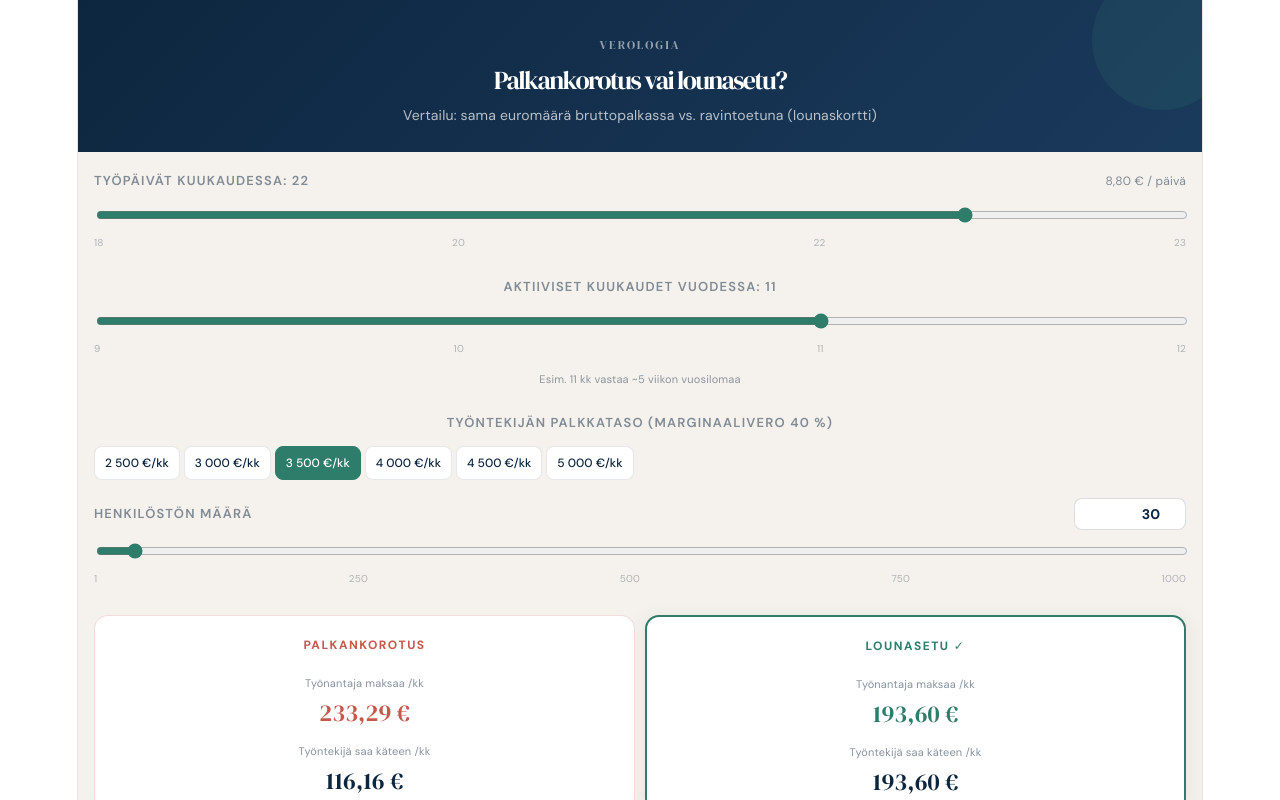
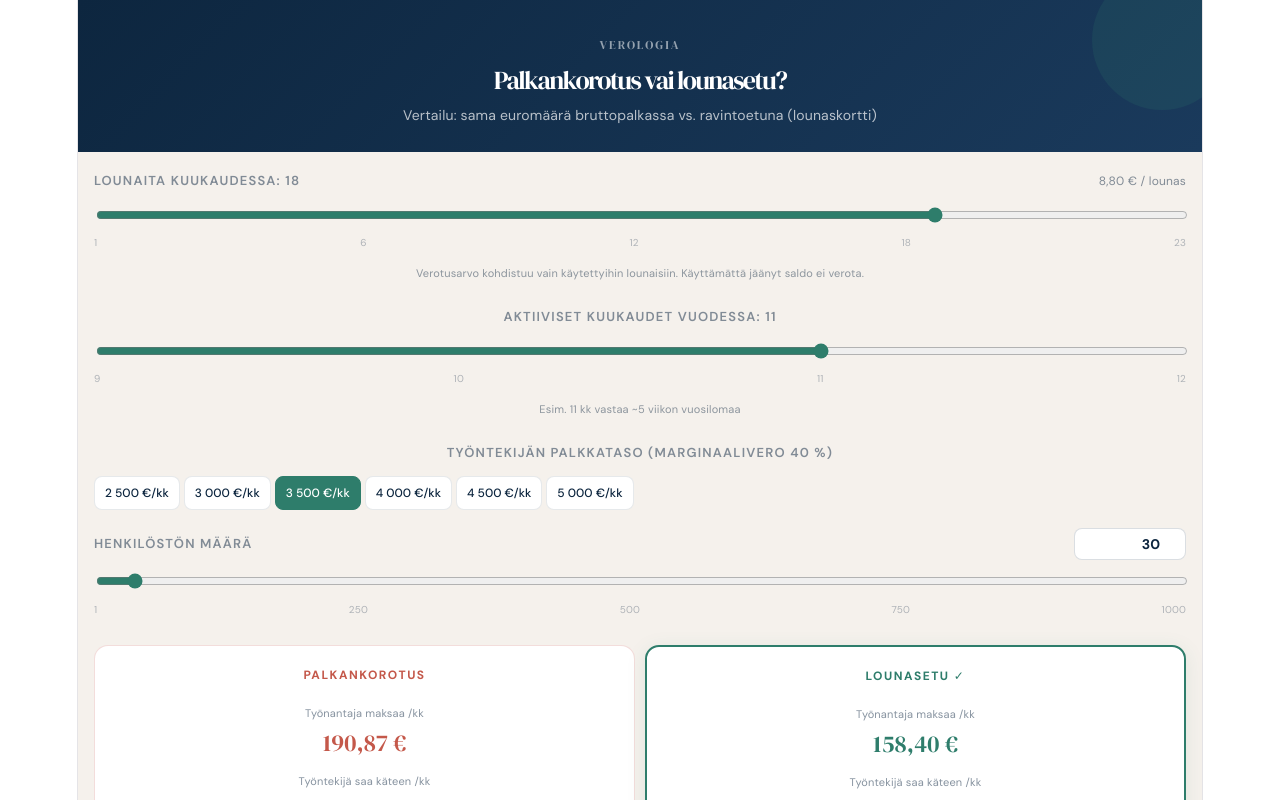
Before and after one commit to tuomaspesonen2-svg/verologia-lounasetu, a React (Vite) app: page / in a window 1280 px wide. Shown: the top 800 px of the page. Built offline with nearby package versions, Linux system fonts and the light colour scheme.

Commit message:
Change workdays to lunches in calculations

```diff
--- a/src/LounasetuLaskelma.jsx
+++ b/src/LounasetuLaskelma.jsx
@@ -22,8 +22,11 @@ const SALARY_EXAMPLES = [
 const SIVUKULUT_RATE = 0.205;
 const EMPLOYEES_MIN = 1;
 const EMPLOYEES_MAX = 1000;
-const WORKDAYS_MIN = 18;
-const WORKDAYS_MAX = 23;
+// Lounaita kuukaudessa — verotus kohdistuu vain todellisiin käyttökertoihin,
+// ei automaattisesti jokaiselle työpäivälle. Range kattaa kaikki realistiset
+// käyttötasot: kerran viikossa (n. 4) → lähes joka työpäivä (23).
+const LUNCHES_MIN = 1;
+const LUNCHES_MAX = 23;
 // Käytännössä lounasetu kertyy vain työkuukausina; vuosiloman aikana ei kertymää.
 // Oletus 11 kk vastaa noin 5 viikon vuosilomaa. Käyttäjä voi säätää.
 const ACTIVE_MONTHS_DEFAULT = 11;
@@ -58,7 +61,7 @@ function AnimBar({ value, max, color, label, delay = 0 }) {
 }
 
 export default function LounasetuLaskelma() {
-  const [workdays, setWorkdays] = useState(22);
+  const [lunches, setLunches] = useState(18);
   const [salaryIdx, setSalaryIdx] = useState(2);
   const [employees, setEmployees] = useState(30);
   const [activeMonths, setActiveMonths] = useState(ACTIVE_MONTHS_DEFAULT);
@@ -74,8 +77,9 @@ export default function LounasetuLaskelma() {
 
   const calc = useMemo(() => {
     // Verotehokas malli: työnantaja kustantaa täsmälleen ravintoedun verotusarvon
-    // → ei sivukuluja työnantajalle, ei verotettavaa etua työntekijälle
-    const monthlyBenefit = TAX_VALUE_PER_DAY * workdays;
+    // → ei sivukuluja työnantajalle, ei verotettavaa etua työntekijälle.
+    // Etu lasketaan käytettyjen lounaiden mukaan, ei automaattisesti jokaiselle työpäivälle.
+    const monthlyBenefit = TAX_VALUE_PER_DAY * lunches;
     const yearlyBenefit = monthlyBenefit * activeMonths;
 
     // Vertailu palkankorotukseen (sama euromäärä bruttopalkkana)
@@ -103,7 +107,7 @@ export default function LounasetuLaskelma() {
       employeeGainMonth, employeeGainYear,
       totalEmployerSavingsYear, totalCostBenefitYear, totalCostSalaryYear,
     };
-  }, [workdays, salary, employees, activeMonths]);
+  }, [lunches, salary, employees, activeMonths]);
 
   const maxBar = Math.max(calc.employerCostSalary, calc.monthlyBenefit);
 
@@ -151,7 +155,7 @@ export default function LounasetuLaskelma() {
 
       <div style={{ padding: "16px 16px 100px" }}>
 
-        {/* Workdays selector */}
+        {/* Lunches per month selector */}
         <div style={{ marginBottom: 18 }}>
           <div style={{
             display: "flex", justifyContent: "space-between", alignItems: "center",
@@ -161,25 +165,30 @@ export default function LounasetuLaskelma() {
               fontSize: 13, fontWeight: 600, textTransform: "uppercase",
               letterSpacing: 1.2, color: "rgba(13,38,63,0.5)",
             }}>
-              Työpäivät kuukaudessa: {workdays}
+              Lounaita kuukaudessa: {lunches}
             </div>
             <div style={{ fontSize: 12, color: "rgba(13,38,63,0.5)" }}>
-              {fmt(TAX_VALUE_PER_DAY)} € / päivä
+              {fmt(TAX_VALUE_PER_DAY)} € / lounas
             </div>
           </div>
           <input
             type="range"
-            min={WORKDAYS_MIN}
-            max={WORKDAYS_MAX}
-            value={workdays}
-            onChange={(e) => setWorkdays(Number(e.target.value))}
+            min={LUNCHES_MIN}
+            max={LUNCHES_MAX}
+            value={lunches}
+            onChange={(e) => setLunches(Number(e.target.value))}
             style={{ width: "100%", accentColor: ACCENT }}
           />
           <div style={{
             display: "flex", justifyContent: "space-between",
             fontSize: 10, color: "rgba(13,38,63,0.3)",
           }}>
-            <span>18</span><span>20</span><span>22</span><span>23</span>
+            <span>1</span><span>6</span><span>12</span><span>18</span><span>23</span>
+          </div>
+          <div style={{
+            fontSize: 11, color: "rgba(13,38,63,0.45)", marginTop: 4,
+          }}>
+            Verotusarvo kohdistuu vain käytettyihin lounaisiin. Käyttämättä jäänyt saldo ei verota.
           </div>
         </div>
 
@@ -488,7 +497,7 @@ export default function LounasetuLaskelma() {
           fontSize: 10, color: "rgba(13,38,63,0.35)", lineHeight: 1.6,
           padding: "0 4px",
         }}>
-          Laskelma perustuu vuoden 2026 ravintoedun verotusarvoon 8,80 €/ateria, työnantajan sivukuluihin 20,5 % (TyEL, sairausvakuutus, työttömyysvakuutus, tapaturmavakuutus, ryhmähenkivakuutus) ja viitteellisiin marginaaliveroasteisiin. Laskelmassa oletetaan verotehokas malli: työnantaja kustantaa täsmälleen verotusarvon (8,80 €/päivä), jolloin etu on työntekijälle veroton ja työnantajalle vapaa sivukuluista. Jos työnantaja kustantaa enemmän kuin 8,80 €/päivä, ylittävä osa on verotettavaa palkkaa eikä laskelma sellaisenaan päde. Verotusarvo pätee kun lounaan välittömät kustannukset arvonlisäveroineen ovat 8,80–14,00 € (Verohallinnon päätös 2026). Todelliset verovaikutukset riippuvat yksilön tilanteesta.
+          Laskelma perustuu vuoden 2026 ravintoedun verotusarvoon 8,80 €/ateria, työnantajan sivukuluihin 20,5 % (TyEL, sairausvakuutus, työttömyysvakuutus, tapaturmavakuutus, ryhmähenkivakuutus) ja viitteellisiin marginaaliveroasteisiin. Laskelmassa oletetaan verotehokas malli: työnantaja kustantaa täsmälleen verotusarvon (8,80 €/lounas), jolloin etu on työntekijälle veroton ja työnantajalle vapaa sivukuluista. Verotus kohdistuu vain todellisiin käyttökertoihin, ei automaattisesti jokaiselle työpäivälle — käyttämättä jäänyt saldo ei aiheuta veroa. Jos työnantaja kustantaa enemmän kuin 8,80 €/lounas, ylittävä osa on verotettavaa palkkaa eikä laskelma sellaisenaan päde. Verotusarvo pätee kun lounaan välittömät kustannukset arvonlisäveroineen ovat 8,80–14,00 € (Verohallinnon päätös 2026). Todelliset verovaikutukset riippuvat yksilön tilanteesta.
           <br /><br />
           Verologia.fi — Työsuhde-etujen koulutus yrityksille
         </div>
```
